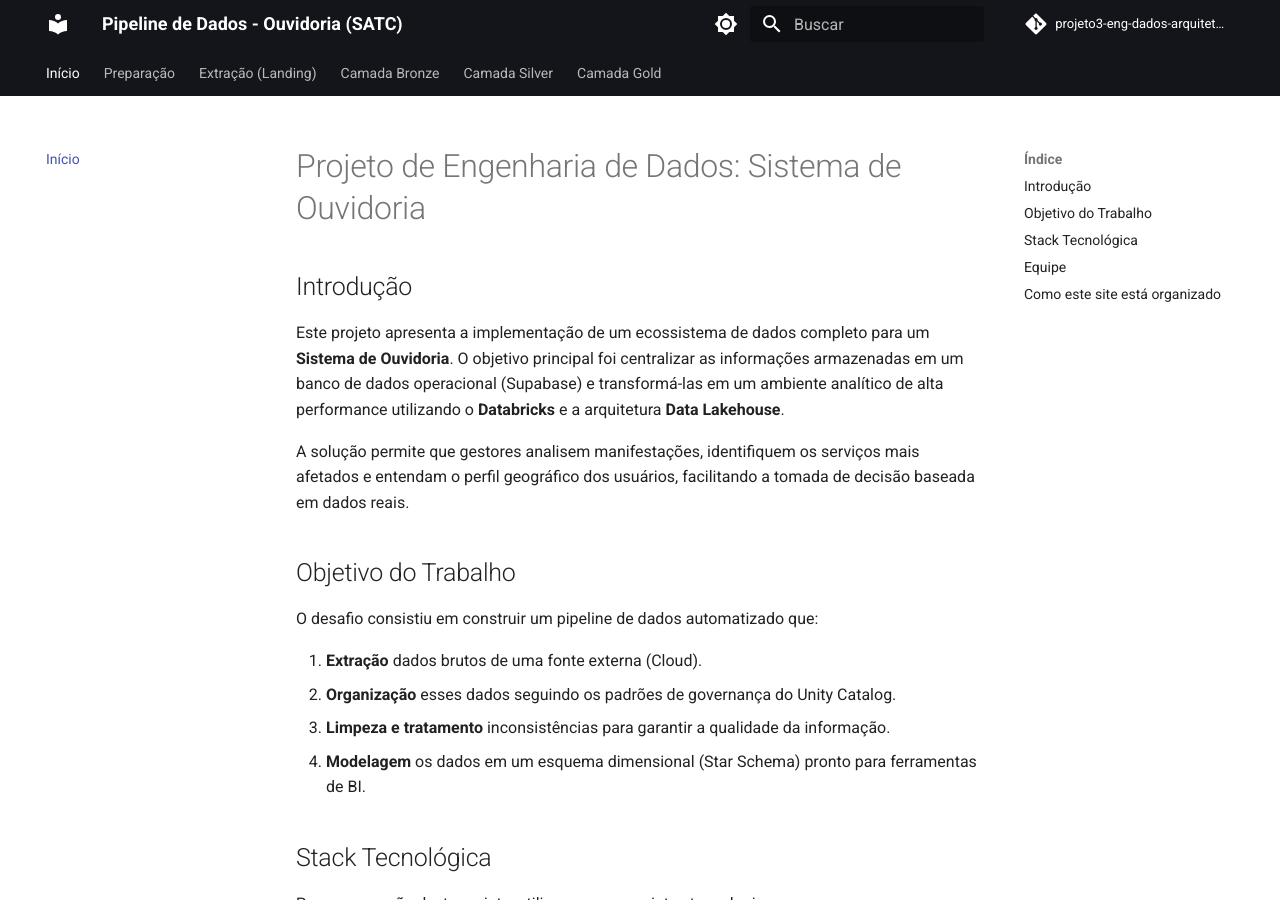
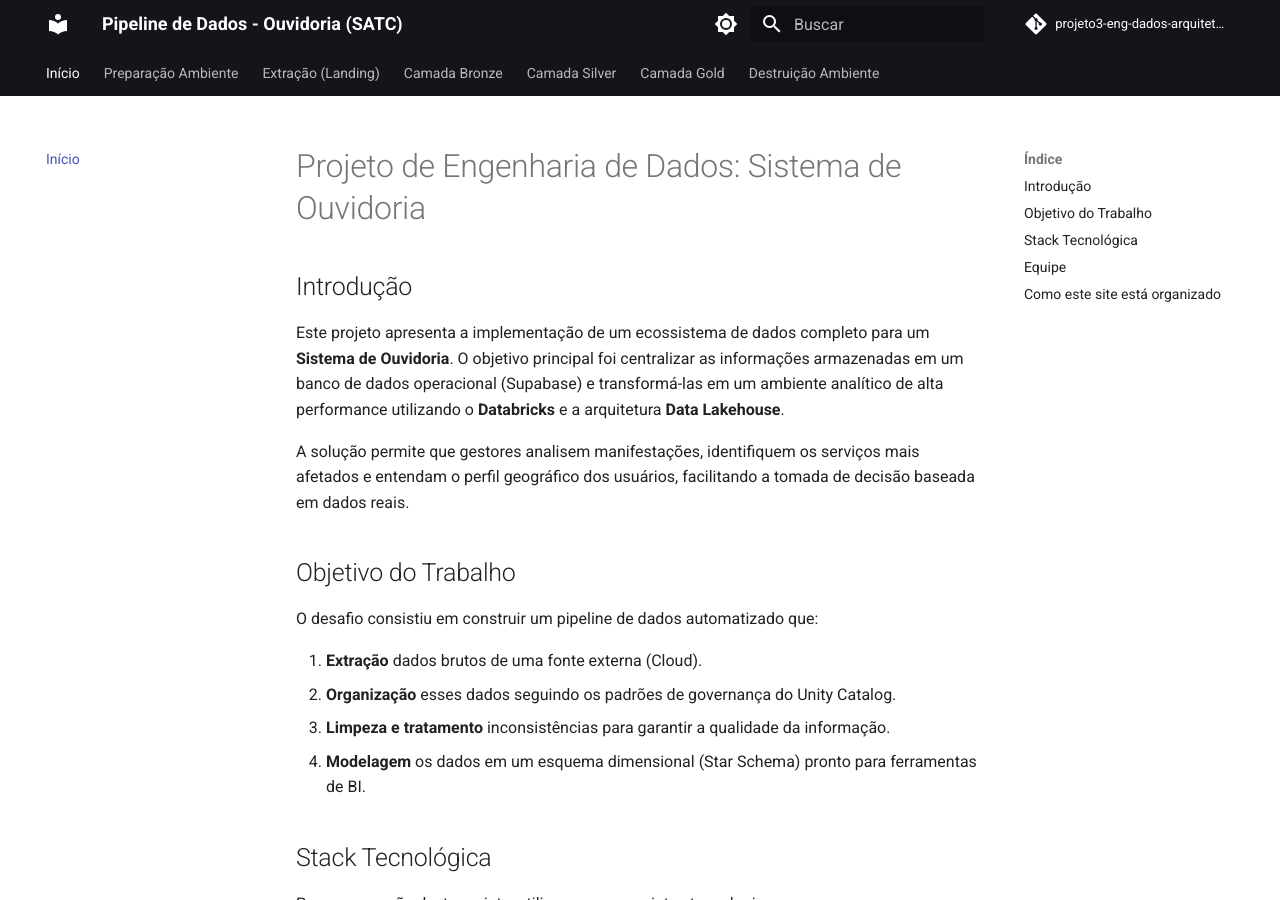
Before and after one commit to brunomonteirobonifacio/projeto3-eng-dados-arquitetura-medalhao, an MkDocs documentation site: the page built from docs/index.md, in a window 1280 px wide and 900 px high. Built offline with MkDocs 1.6.1 and Material for MkDocs 9.7.7, drawn with Linux system fonts in a browser that asks for light colours; comment, search, counter and statistics services are not loaded.

Commit message:
ajuste no mkdocs.yml

```diff
--- a/mkdocs.yml
+++ b/mkdocs.yml
@@ -31,11 +31,12 @@ theme:
 
 nav:
   - Início: index.md
-  - Preparação: preparacao.md
+  - Preparação Ambiente: preparacao.md
   - Extração (Landing): landing.md
   - Camada Bronze: bronze.md
   - Camada Silver: silver.md
   - Camada Gold: gold.md
+  - Destruição Ambiente: destruicao.md
 
 markdown_extensions:
   - admonition
```
